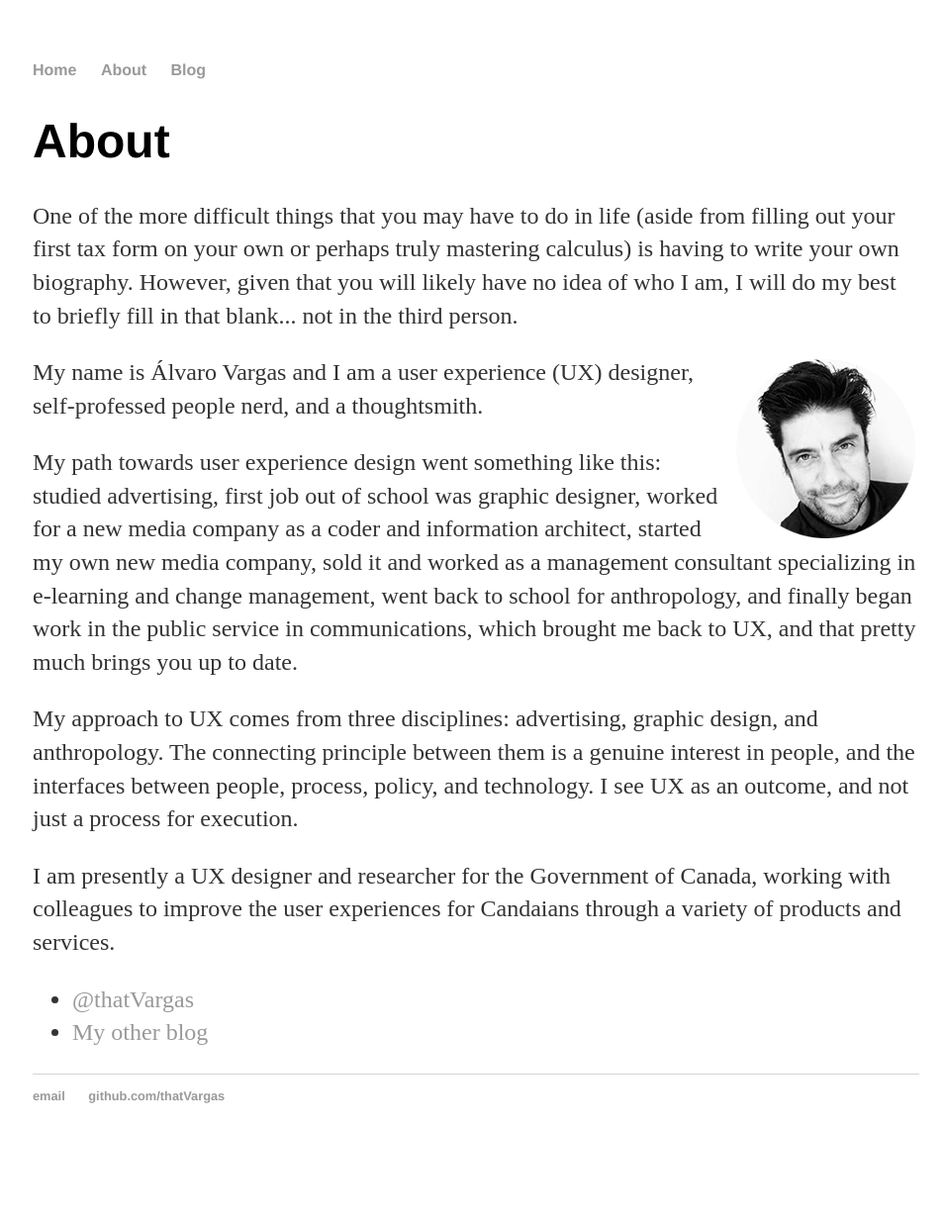
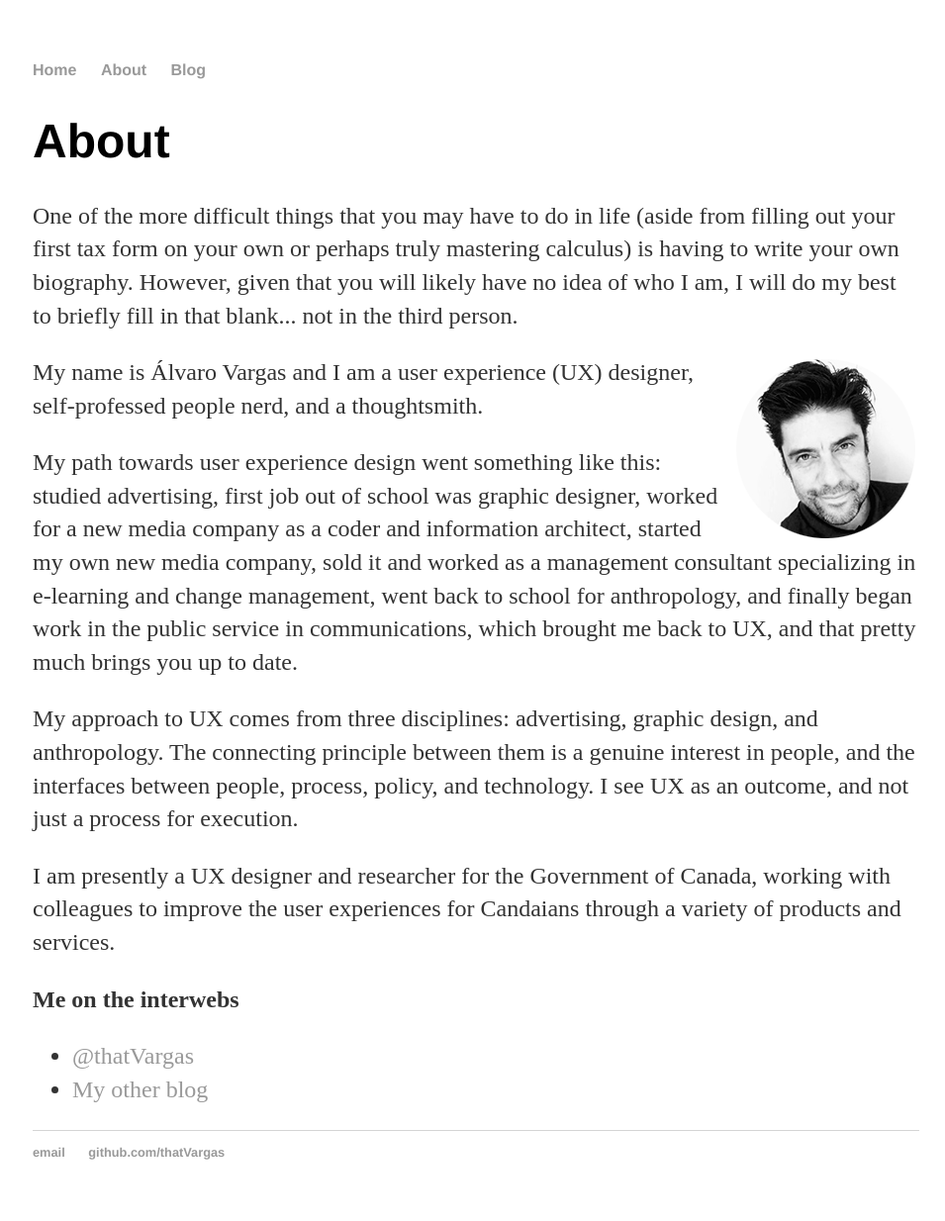
Before and after one commit to thatVargas/thatvargas.github.io, a Jekyll site: the page built from about/index.html, in a window 1280 px wide. Shown: the whole page at 99% size, without its empty margins (159-1114 px from the left). Built offline with Jekyll 4.4.1, drawn with Linux system fonts in a browser that asks for light colours; before the commit the page ends 1177 px from its top, so only the background shows below that.

Commit message:
Update index.html

```diff
--- a/about/index.html
+++ b/about/index.html
@@ -16,7 +16,8 @@ title: About Álvaro
 
 <P>I am presently a UX designer and researcher for the Government of Canada, working with colleagues to improve the user experiences for Candaians through a variety of products and services.</p>
 
-			<ul class="contacts">
+	<P> <B>Me on the interwebs</B>
+	<ul class="contacts">
 				<li><a href="https://twitter.com/thatVargas">@thatVargas</a></li>
 				<li><a href="http://workisplay.com">My other blog</a></li>
 				</ul>
```
